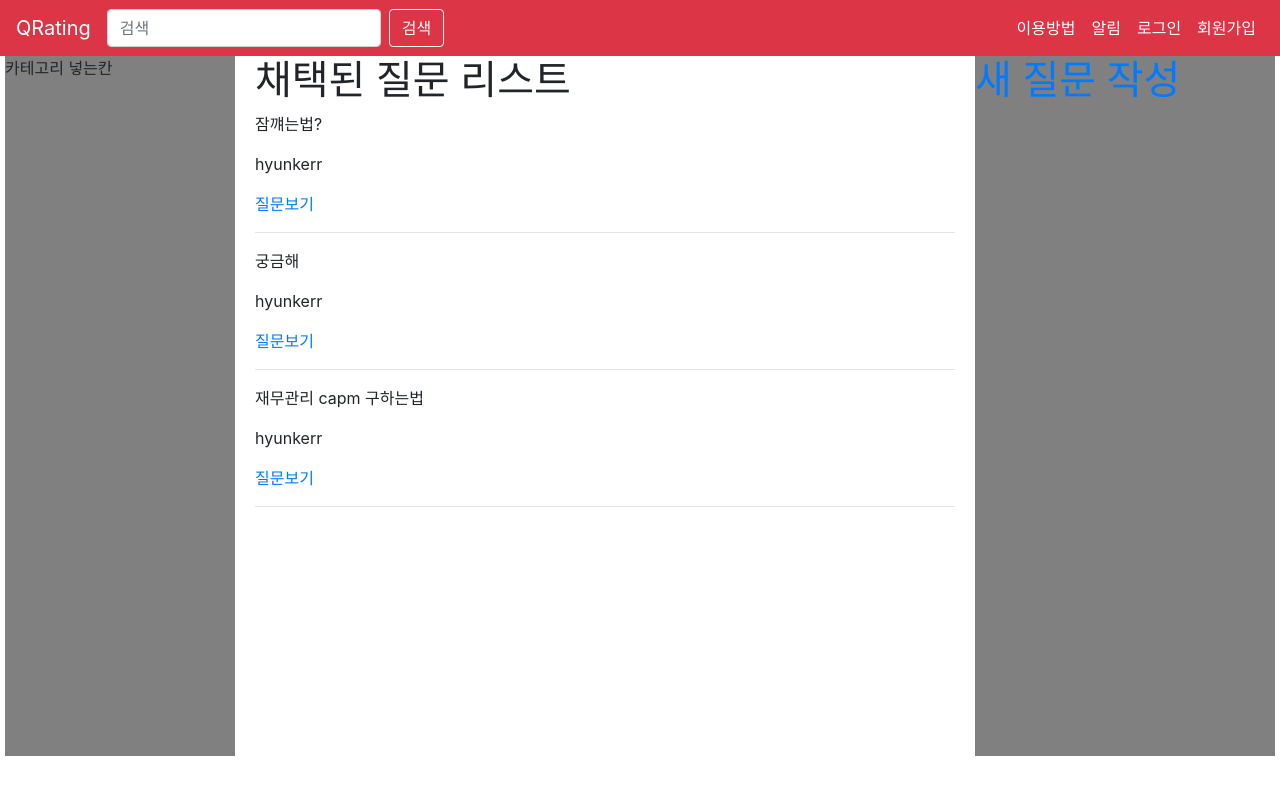
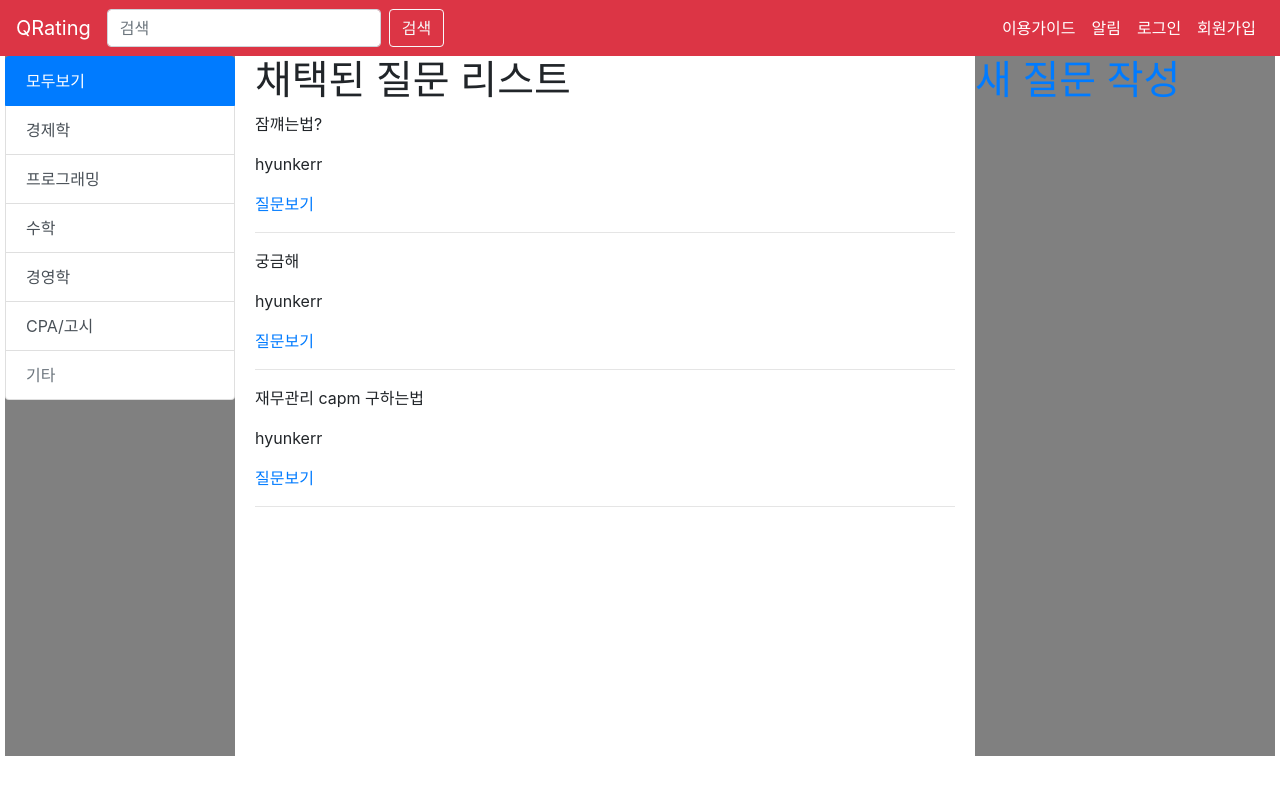
Before and after one commit to qrating/qrating, a Django app: page / in a window 1280 px wide. Run offline with Django 3.2, Linux system fonts and the light colour scheme; data comes from the database, SQL or seed files in the repository; some libraries are stand-ins or nearby versions.

Commit message:
home_section4

```diff
--- a/blog/static/blog/css/style.css
+++ b/blog/static/blog/css/style.css
@@ -17,6 +17,7 @@ button.navbar-toggler:focus{
     height : 700px;
     margin-right: 20px;
 
+
 }
 .right{
     background-color : gray;
--- a/blog/templates/base.html
+++ b/blog/templates/base.html
@@ -28,7 +28,7 @@
                     </ul>
                     <ul class="navbar-nav navbar-right">
                             <li class="nav-item active">
-                                    <a class="nav-link">이용방법</a>
+                                    <a class="nav-link">이용가이드</a>
                                     <li class="nav-item active">
                                     <a class="nav-link">알림</a>
                         {% if user.is_authenticated %}
--- /dev/null
+++ b/blog/templates/guide.html
@@ -0,0 +1,6 @@
+{% extends 'base.html' %}
+{% block content %}
+<!-- 이용가이드를 적는 곳 입니다 -->
+<h1>이용가이드<h1>
+
+{% endblock %}
--- a/blog/templates/home.html
+++ b/blog/templates/home.html
@@ -2,7 +2,17 @@
 
 {% block content %}
 <div class="total">
-    <div class="left">카테고리 넣는칸</div>
+    <div class="left">
+        <div class="list-group">
+        <a href="#" class="list-group-item list-group-item-action active">모두보기</a>
+        <a href="#" class="list-group-item list-group-item-action">경제학</a>
+        <a href="#" class="list-group-item list-group-item-action">프로그래밍</a>
+        <a href="#" class="list-group-item list-group-item-action">수학</a>
+        <a href="#" class="list-group-item list-group-item-action">경영학</a>
+        <a href="#" class="list-group-item list-group-item-action">CPA/고시</a>
+        <a href="#" class="list-group-item list-group-item-action disabled" tabindex="-1" aria-disabled="true">기타</a>
+        </div>
+    </div>
     <div class="middle">
         <h1>채택된 질문 리스트</h1>
         {% for question in questions %}
--- a/qrating/urls.py
+++ b/qrating/urls.py
@@ -34,7 +34,7 @@ urlpatterns = [
     path('select/<int:qpk>/<int:apk>', views.select_question, name='select_question'),
     path('answer_remove/<int:qpk>/<int:apk>',views.answer_remove, name='answer_remove'),
     path('answer_update/<int:qpk>/<int:apk>',views.answer_update, name='answer_update'),
-
+    #path('',views.guide, name='guide'),
     path('search', views.search, name='search'),
 
     # accounts
```
